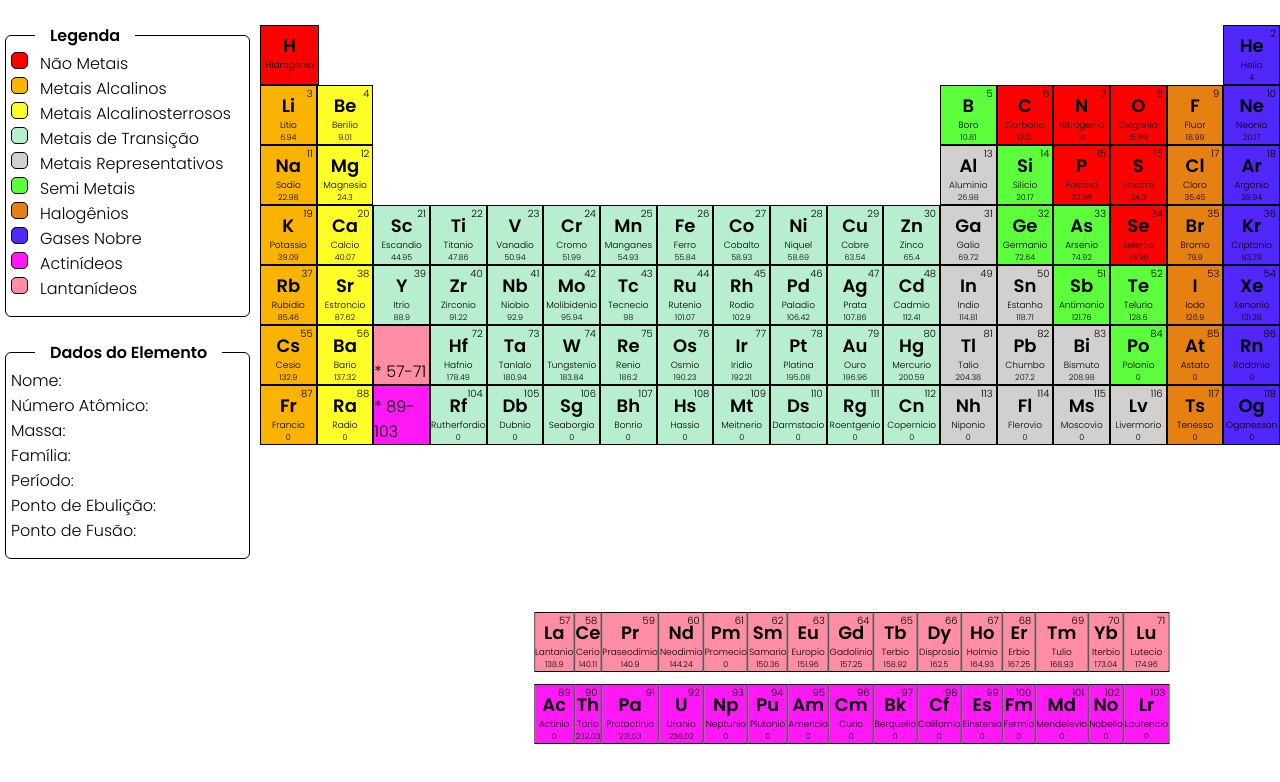
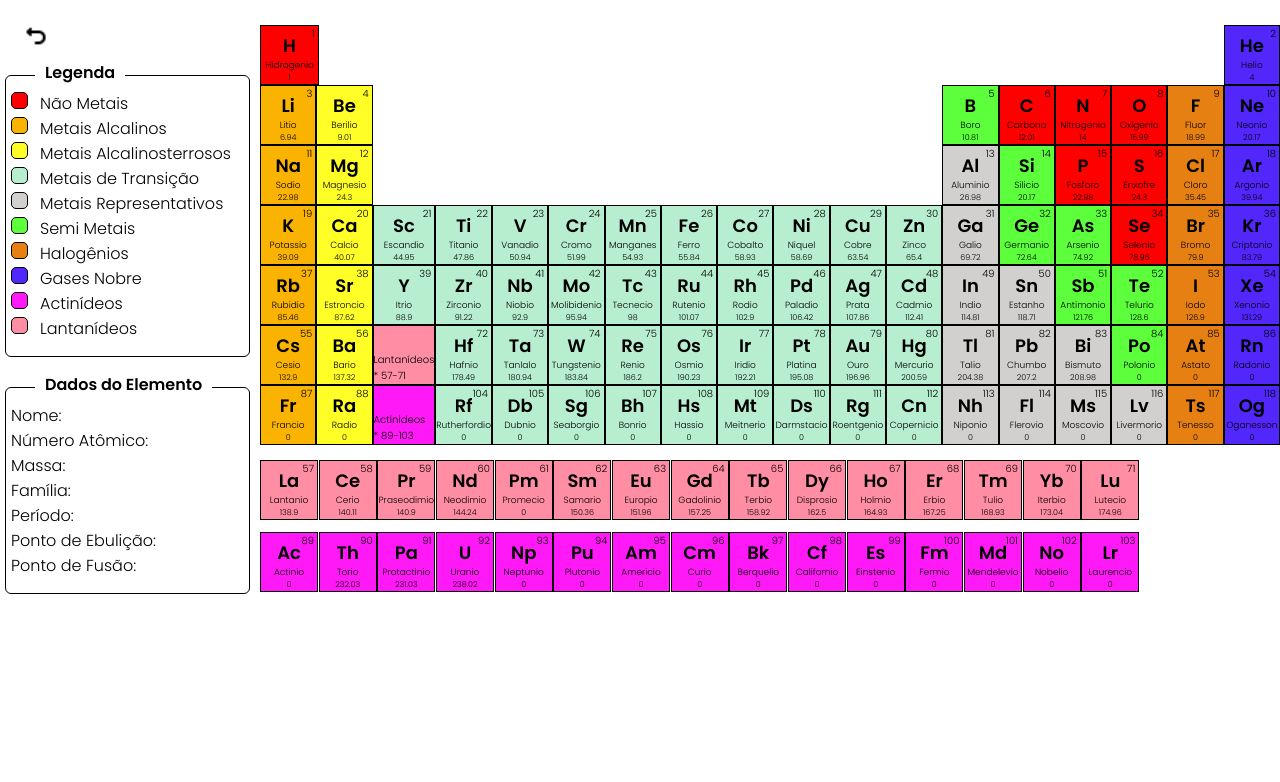
Before and after one commit to quimiquetix9c/quimiquetix, a plain HTML site: page pages/tabela.html in a window 1280 px wide. Drawn offline with Linux system fonts and the light colour scheme; a web font is replaced by a local one.

Commit message:
layout jogo

```diff
--- a/pages/tabela.html
+++ b/pages/tabela.html
@@ -12,6 +12,7 @@
 
 </head>
 <body>
+    <div class="voltar"><a href="javascript:history.back()"><img src="../imgs/voltar.png" alt="voltar"></a></div>
     <aside>
         <div class="box-legenda">
             <p>Legenda</p>
--- a/scripts/tabela.js
+++ b/scripts/tabela.js
@@ -43,6 +43,7 @@ function PopulaDadosTabela(inicio, quantidade, tabela, offset=0) {
         if (posGridAtual == 56) {
             area[i+inicio].innerHTML = `
             <div class="container-elemento lantanideos">
+                <p>Lantanídeos</p>
                 <p>* 57-71</p>
             </div>
 
@@ -52,6 +53,7 @@ function PopulaDadosTabela(inicio, quantidade, tabela, offset=0) {
         else if (posGridAtual == 74){
             area[i+inicio].innerHTML = `
             <div class="container-elemento actinideos">
+                <p>Actinideos</p>
                 <p>* 89-103</p>
             </div>
             `
--- a/style/tabela.css
+++ b/style/tabela.css
@@ -15,6 +15,7 @@ body {
 main {
     position: relative;
     margin-top: 25px;
+    max-width: 1090px;
 }
 
 .tabela-1 {
@@ -36,18 +37,12 @@ main {
 
 .tabela-2 {
     display: grid;
-    position: absolute;
-    left: 58%;
-    top: 85%;
-    transform: translate(-50%, -50%);
-
+    margin-top: 15px;
     grid-template-columns: repeat(15, 1fr);
+    max-width: 880px;
 
 }
 
-.tabela-2 .elemento {
-    margin-bottom: 12px;
-}
 
 .elemento {
     width: 100%;
@@ -58,6 +53,12 @@ main {
     align-items: center;
     border: 1px solid black;
 }
+
+.tabela-2 .elemento {
+    margin-bottom: 12px;
+    width: 58px;
+}
+
 
 .elemento:hover {
     transform: scale(1.25);
@@ -75,6 +76,8 @@ main {
     width: 100%;
     height: 100%;
 }
+
+
 
 .container-elemento .sigla {
     font-weight: 600;
@@ -109,11 +112,15 @@ main {
 
 .box-legenda, .box-informacoes {
     margin-left: 5px;
-    margin-top: 35px;
+    margin-top: 30px;
     padding: 15px 5px;
     border: 1px solid black;
     border-radius: 6px;
     position: relative;
+}
+
+.box-legenda {
+    margin-top: 75px;
 }
 
 .box-legenda > p, .box-informacoes > p {
@@ -122,7 +129,7 @@ main {
     background-color: white;
     margin-top: -38px;
     margin-left: 24px;
-    padding: 10px 15px;
+    padding: 7px 10px;
     font-weight: 600;
 }
 
@@ -211,3 +218,21 @@ main {
 .nao-destaque {
     background-color: black;
 }
+
+.lantanideos:first-child {
+    font-size: 10px;
+}
+
+.actinideos:first-child {
+    font-size: 10px;
+}
+
+.voltar {
+    position: absolute;
+    left: 25px;
+    top: 25px;
+}
+
+.voltar img {
+    height: 1.4rem;
+}
```
Also changed, not shown: style/jogo.css (+13 -10 lines), style/principal.css (+9 -2 lines).
